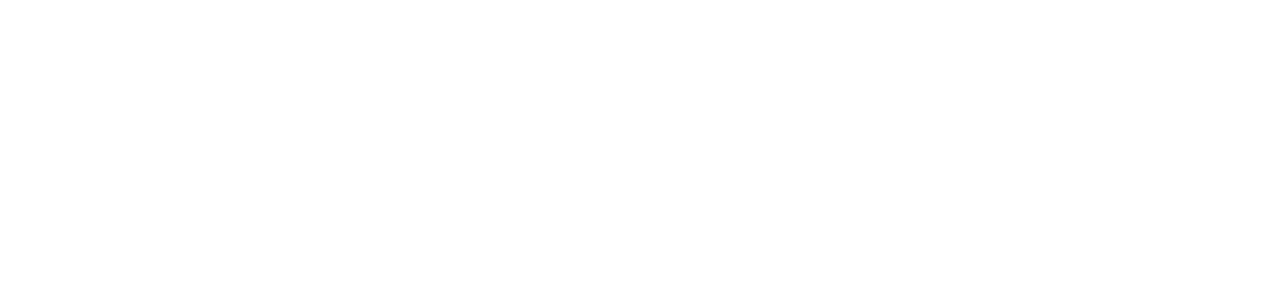
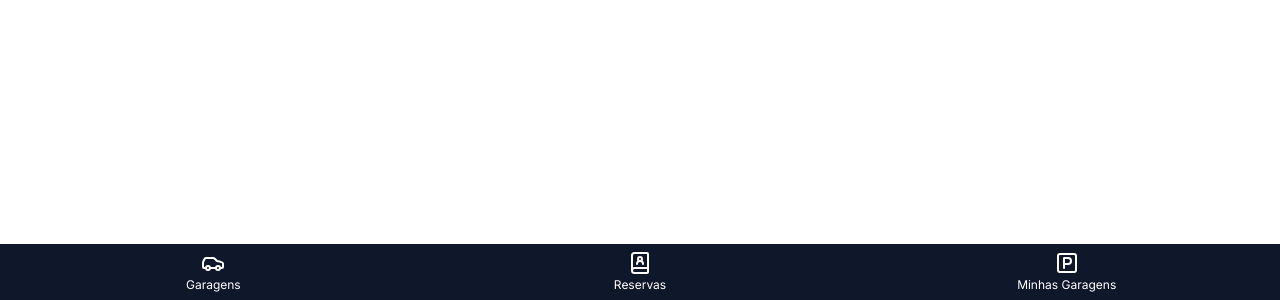
Before and after one commit to devguerreiro/garagee-app, a Next.js app: page / in a window 1280 px wide. Shown: the part 500-800 px from the top of the page. Built offline with nearby package versions, Linux system fonts and the light colour scheme.

Commit message:
feat: :sparkles: adiciona footer navegavel

```diff
--- a/src/app/layout.tsx
+++ b/src/app/layout.tsx
@@ -2,6 +2,8 @@
 import { Inter } from "next/font/google";
 
 import "./globals.css";
+
+import Footer from "@/components/Footer";
 
 const inter = Inter({
   variable: "--font-inter",
@@ -21,7 +23,10 @@
 }>) {
   return (
     <html lang="pt-br">
-      <body className={`${inter.variable} antialiased`}>{children}</body>
+      <body className={`${inter.variable} antialiased`}>
+        {children}
+        <Footer />
+      </body>
     </html>
   );
 }
--- /dev/null
+++ b/src/components/Footer.tsx
@@ -0,0 +1,42 @@
+import { PropsWithChildren } from "react";
+import { BookUserIcon, CarIcon, SquareParkingIcon } from "lucide-react";
+import Link, { LinkProps } from "next/link";
+
+function FooterItem({
+  children,
+  ...props
+}: Readonly<PropsWithChildren & LinkProps>) {
+  return (
+    <li className="flex-1">
+      <Link
+        {...props}
+        className="flex flex-col justify-center items-center gap-0.5"
+      >
+        {children}
+      </Link>
+    </li>
+  );
+}
+
+export default function Footer() {
+  return (
+    <footer className="w-full h-14 bg-primary text-white absolute bottom-0 left-0 text-xs">
+      <nav className="h-full">
+        <ul className="h-full flex items-center">
+          <FooterItem href="/garagens">
+            <CarIcon />
+            <span>Garagens</span>
+          </FooterItem>
+          <FooterItem href="/reservas">
+            <BookUserIcon />
+            <span>Reservas</span>
+          </FooterItem>
+          <FooterItem href="/minhas-garagens">
+            <SquareParkingIcon />
+            <span>Minhas Garagens</span>
+          </FooterItem>
+        </ul>
+      </nav>
+    </footer>
+  );
+}
--- a/tailwind.config.ts
+++ b/tailwind.config.ts
@@ -10,6 +10,10 @@
     "./src/app/**/*.{js,ts,jsx,tsx,mdx}",
   ],
   theme: {
+    container: {
+      center: true,
+      padding: "1rem",
+    },
     extend: {
       colors: {
         background: "hsl(var(--background))",
```
